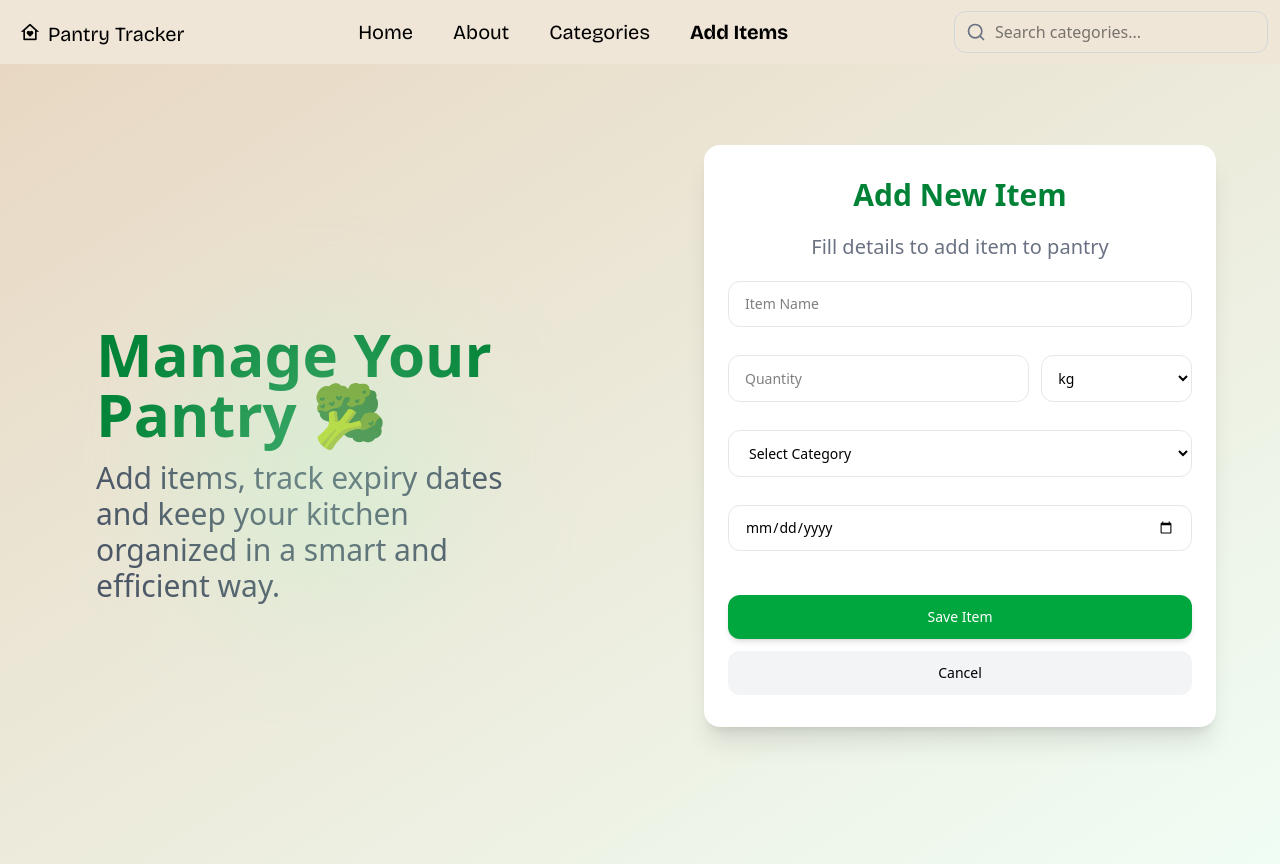
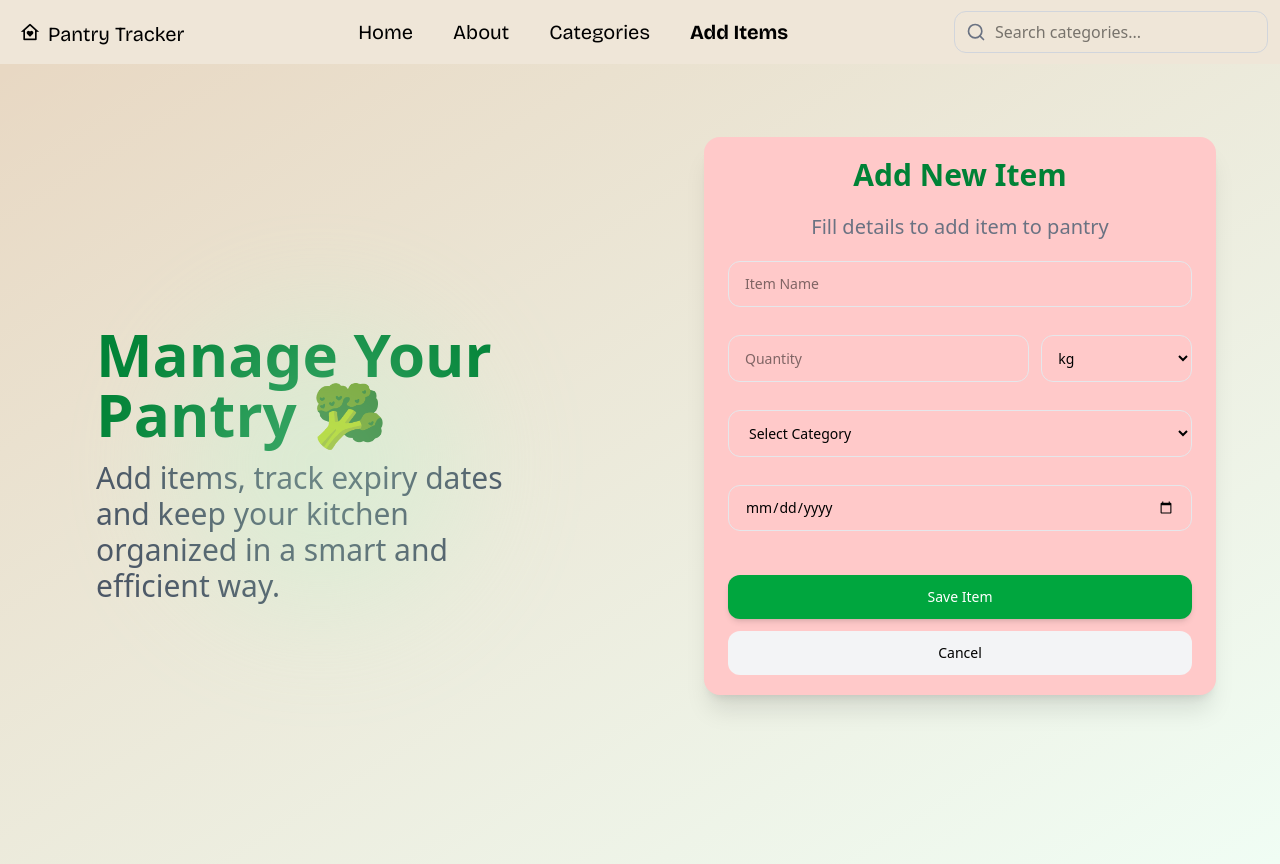
Before and after one commit to diyameghani26/pantry-tracker, a React (Vite) app: page /additems in a window 1280 px wide. Built offline with nearby package versions, Linux system fonts and the light colour scheme.

Commit message:
css upaded

```diff
--- a/src/pages/AddItems.jsx
+++ b/src/pages/AddItems.jsx
@@ -71,9 +71,9 @@ const AddItems = ({ onAdd, categories }) => {
       </div>
 
       {/* RIGHT SIDE FORM */}
-      <div className="w-full lg:w-1/2 flex justify-center items-center px-4 py-10">
+      <div className="w-full lg:w-1/2 flex justify-center items-center px-4 py-10 ">
 
-        <div className="w-full -mt-14 max-w-md lg:max-w-lg bg-white shadow-xl rounded-2xl px-6 py-8 relative">
+        <div className="w-full bg-red-200  max-w-md lg:max-w-lg shadow-xl rounded-2xl px-6 py-5 relative top-0 -mt-24">
 
           {/* Toast */}
           {successMsg && (
```
